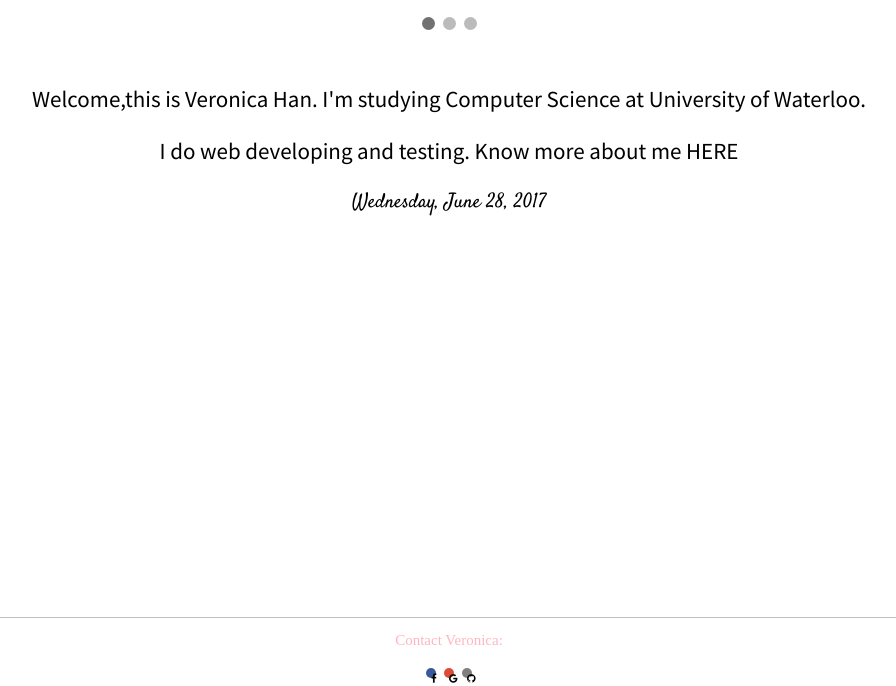
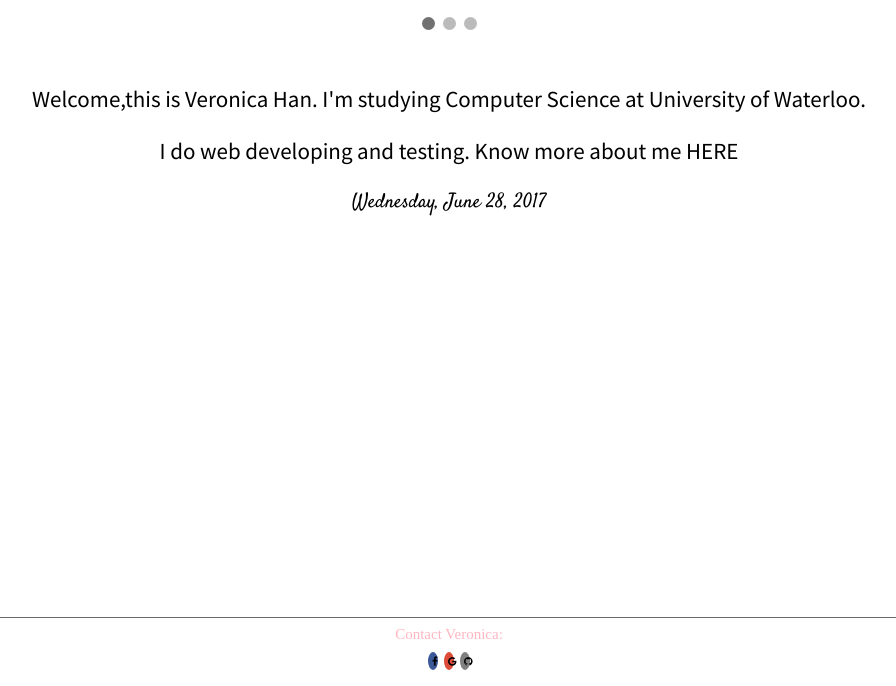
Before and after one commit to topveronicaa/topveronicaa.github.io, a Jekyll site: the page built from index.html, in a window 1280 px wide. Shown: the part 618-1304 px from the top of the page, without its empty margins (191-1087 px from the left). Built offline with Jekyll 4.4.1, drawn with Linux system fonts in a browser that asks for light colours; some web fonts are replaced.

Commit message:
Update footer.html

```diff
--- a/_includes/footer.html
+++ b/_includes/footer.html
@@ -4,40 +4,32 @@
 <link rel="stylesheet" href="https://cdnjs.cloudflare.com/ajax/libs/font-awesome/4.7.0/css/font-awesome.min.css">
 
 <style>
-
 div.footer {
-border-top: 1.7px solid silver;
+border-top: 1px solid dimgrey;
 }
-
 p.footer {
 text-align: center;
 font-family: "Ayuthaya";
 font-size: 15px;
 color: Lightpink;
-line-height: 1em;
+line-height: 0.2em;
 }
-
   .fa {
-  padding: 5px;
+  padding: 4px;
   font-size: 10px;
-  width: 8px;
-    height: 8px;
+  width: 10px;
   text-align: center;
   text-decoration: none;
-  margin: 5px 2px;
+  margin: 1px 1px;
   border-radius: 50%;
 }
-
 .fa:hover {
     opacity: 0.7;
 }
-
   .fa-facebook {
   background: #3B5998;
   color: white;
 }
-
-
 .fa-google {
   background: #dd4b39;
   color: white;
@@ -49,15 +41,16 @@ line-height: 1em;
   }
 
 </style>
+</head>
+
 <body>
 
 <div class="footer">
 <p class="footer">Contact Veronica:</p>
-  <center><a href="#" class="fa fa-facebook"></a>
+  <center><a href="https://www.facebook.com/profile.php?id=100013343649880" target = "_blank" class="fa fa-facebook"></a>
   <a href="mailto:veronicahan98@gmail.com" target = "_blank" class="fa fa-google"></a>
   <a href = "https://github.com/topveronicaa" aria-hidden="true" target = "_blank" class="fa fa-github" ></a>
   </center>
 </div>
 
 </body>
-</html>
```
